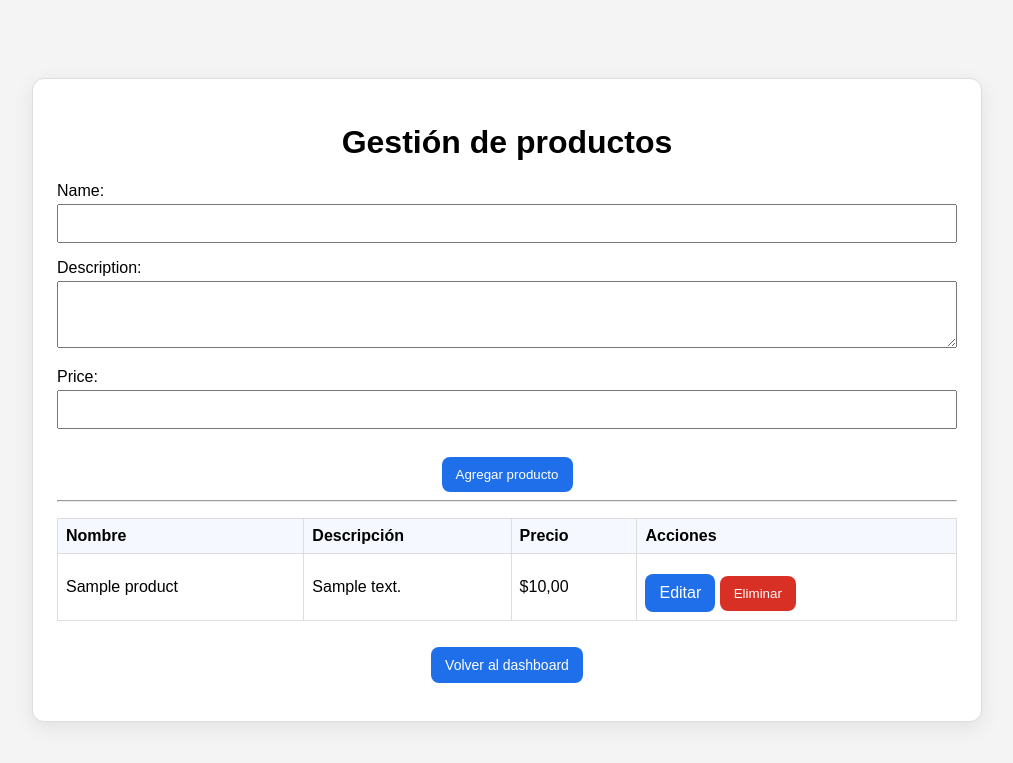
After one commit to PA-piCarne/tateful_stateles, a Django app: page /products/ in a window 1280 px wide. The commit adds this page. Shown: the top 763 px of the page, without its empty margins (133-1146 px from the left). Run offline with Django 5.2, Linux system fonts and the light colour scheme; a user stored in the database is signed in; tables that the repository leaves empty hold one stand-in row (values such as "Sample post").

Commit message:
Add product CRUD template and dashboard link

```diff
--- /dev/null
+++ b/core/forms.py
@@ -0,0 +1,12 @@
+from django import forms
+
+from .models import Product
+
+
+class ProductForm(forms.ModelForm):
+    class Meta:
+        model = Product
+        fields = ["name", "description", "price"]
+        widgets = {
+            "description": forms.Textarea(attrs={"rows": 3}),
+        }
--- /dev/null
+++ b/core/models.py
@@ -0,0 +1,15 @@
+from django.db import models
+
+
+class Product(models.Model):
+    name = models.CharField(max_length=120)
+    description = models.TextField(blank=True)
+    price = models.DecimalField(max_digits=10, decimal_places=2)
+    created_at = models.DateTimeField(auto_now_add=True)
+    updated_at = models.DateTimeField(auto_now=True)
+
+    class Meta:
+        ordering = ["name"]
+
+    def __str__(self):
+        return self.name
--- a/core/urls.py
+++ b/core/urls.py
@@ -1,7 +1,15 @@
 from django.contrib.auth.views import LoginView, LogoutView
 from django.urls import path
 
-from .views import dashboard_view, home_redirect, products_api, register_view
+from .views import (
+    dashboard_view,
+    home_redirect,
+    product_delete_view,
+    product_edit_view,
+    products_api,
+    products_view,
+    register_view,
+)
 
 urlpatterns = [
     path("", home_redirect, name="home"),
@@ -9,5 +17,8 @@ urlpatterns = [
     path("register/", register_view, name="register"),
     path("logout/", LogoutView.as_view(), name="logout"),
     path("dashboard/", dashboard_view, name="dashboard"),
+    path("products/", products_view, name="products"),
+    path("products/<int:product_id>/edit/", product_edit_view, name="product-edit"),
+    path("products/<int:product_id>/delete/", product_delete_view, name="product-delete"),
     path("api/products/", products_api, name="products-api"),
 ]
--- a/core/views.py
+++ b/core/views.py
@@ -1,7 +1,10 @@
 from django.contrib.auth.decorators import login_required
 from django.contrib.auth.forms import UserCreationForm
 from django.http import JsonResponse
-from django.shortcuts import redirect, render
+from django.shortcuts import get_object_or_404, redirect, render
+
+from .forms import ProductForm
+from .models import Product
 
 
 def home_redirect(request):
@@ -25,9 +28,64 @@ def dashboard_view(request):
     return render(request, "dashboard.html", {"username": request.user.username})
 
 
+@login_required
+def products_view(request):
+    if request.method == "POST":
+        form = ProductForm(request.POST)
+        if form.is_valid():
+            form.save()
+            return redirect("products")
+    else:
+        form = ProductForm()
+
+    products = Product.objects.all()
+    return render(
+        request,
+        "products.html",
+        {
+            "form": form,
+            "products": products,
+            "is_edit": False,
+        },
+    )
+
+
+@login_required
+def product_edit_view(request, product_id):
+    product = get_object_or_404(Product, id=product_id)
+
+    if request.method == "POST":
+        form = ProductForm(request.POST, instance=product)
+        if form.is_valid():
+            form.save()
+            return redirect("products")
+    else:
+        form = ProductForm(instance=product)
+
+    products = Product.objects.all()
+    return render(
+        request,
+        "products.html",
+        {
+            "form": form,
+            "products": products,
+            "is_edit": True,
+            "editing_product": product,
+        },
+    )
+
+
+@login_required
+def product_delete_view(request, product_id):
+    product = get_object_or_404(Product, id=product_id)
+    if request.method == "POST":
+        product.delete()
+    return redirect("products")
+
+
+@login_required
 def products_api(request):
-    products = [
-        {"name": "Laptop", "price": 1200},
-        {"name": "Mouse", "price": 25},
-    ]
+    products = list(
+        Product.objects.values("id", "name", "description", "price", "created_at", "updated_at")
+    )
     return JsonResponse(products, safe=False)
--- a/templates/base.html
+++ b/templates/base.html
@@ -16,7 +16,7 @@
       }
 
       .card {
-        width: min(90vw, 420px);
+        width: min(95vw, 900px);
         background: white;
         border: 1px solid #ddd;
         border-radius: 12px;
@@ -29,7 +29,8 @@
         text-align: left;
       }
 
-      input {
+      input,
+      textarea {
         width: 100%;
         box-sizing: border-box;
         padding: 10px;
@@ -49,9 +50,39 @@
         cursor: pointer;
       }
 
+      .danger-btn {
+        background: #d93025;
+      }
+
       .small {
         margin-top: 14px;
         font-size: 14px;
+      }
+
+      table {
+        width: 100%;
+        border-collapse: collapse;
+        margin-top: 16px;
+      }
+
+      th,
+      td {
+        border: 1px solid #ddd;
+        padding: 8px;
+        text-align: left;
+      }
+
+      th {
+        background: #f5f8ff;
+      }
+
+      .inline-form {
+        display: inline;
+      }
+
+      .inline-form button,
+      .inline-form .btn-link {
+        margin-top: 0;
       }
     </style>
   </head>
--- a/templates/dashboard.html
+++ b/templates/dashboard.html
@@ -4,6 +4,9 @@
 
 {% block content %}
 <h1>Bienvenido {{ username }}</h1>
-<p>klk manito te la lavas.</p>
+<p>Gestiona tus productos desde un solo lugar.</p>
+<p>
+  <a class="btn-link" href="{% url 'products' %}">Ir a productos</a>
+</p>
 <p class="small"><a class="btn-link" href="{% url 'logout' %}">Cerrar sesión</a></p>
 {% endblock %}
--- /dev/null
+++ b/templates/products.html
@@ -0,0 +1,53 @@
+{% extends "base.html" %}
+
+{% block title %}Productos{% endblock %}
+
+{% block content %}
+<h1>Gestión de productos</h1>
+
+<form method="post">
+  {% csrf_token %}
+  {{ form.as_p }}
+  <button type="submit">{% if is_edit %}Actualizar{% else %}Agregar{% endif %} producto</button>
+  {% if is_edit %}
+  <a class="btn-link" href="{% url 'products' %}">Cancelar edición</a>
+  {% endif %}
+</form>
+
+<hr />
+
+{% if products %}
+<table>
+  <thead>
+    <tr>
+      <th>Nombre</th>
+      <th>Descripción</th>
+      <th>Precio</th>
+      <th>Acciones</th>
+    </tr>
+  </thead>
+  <tbody>
+    {% for product in products %}
+    <tr>
+      <td>{{ product.name }}</td>
+      <td>{{ product.description|default:"-" }}</td>
+      <td>${{ product.price }}</td>
+      <td>
+        <a class="btn-link" href="{% url 'product-edit' product.id %}">Editar</a>
+        <form method="post" action="{% url 'product-delete' product.id %}" class="inline-form">
+          {% csrf_token %}
+          <button type="submit" class="danger-btn">Eliminar</button>
+        </form>
+      </td>
+    </tr>
+    {% endfor %}
+  </tbody>
+</table>
+{% else %}
+<p>Aún no hay productos registrados.</p>
+{% endif %}
+
+<p class="small">
+  <a class="btn-link" href="{% url 'dashboard' %}">Volver al dashboard</a>
+</p>
+{% endblock %}
```
Also changed, not shown: core/migrations/0001_initial.py (added).
